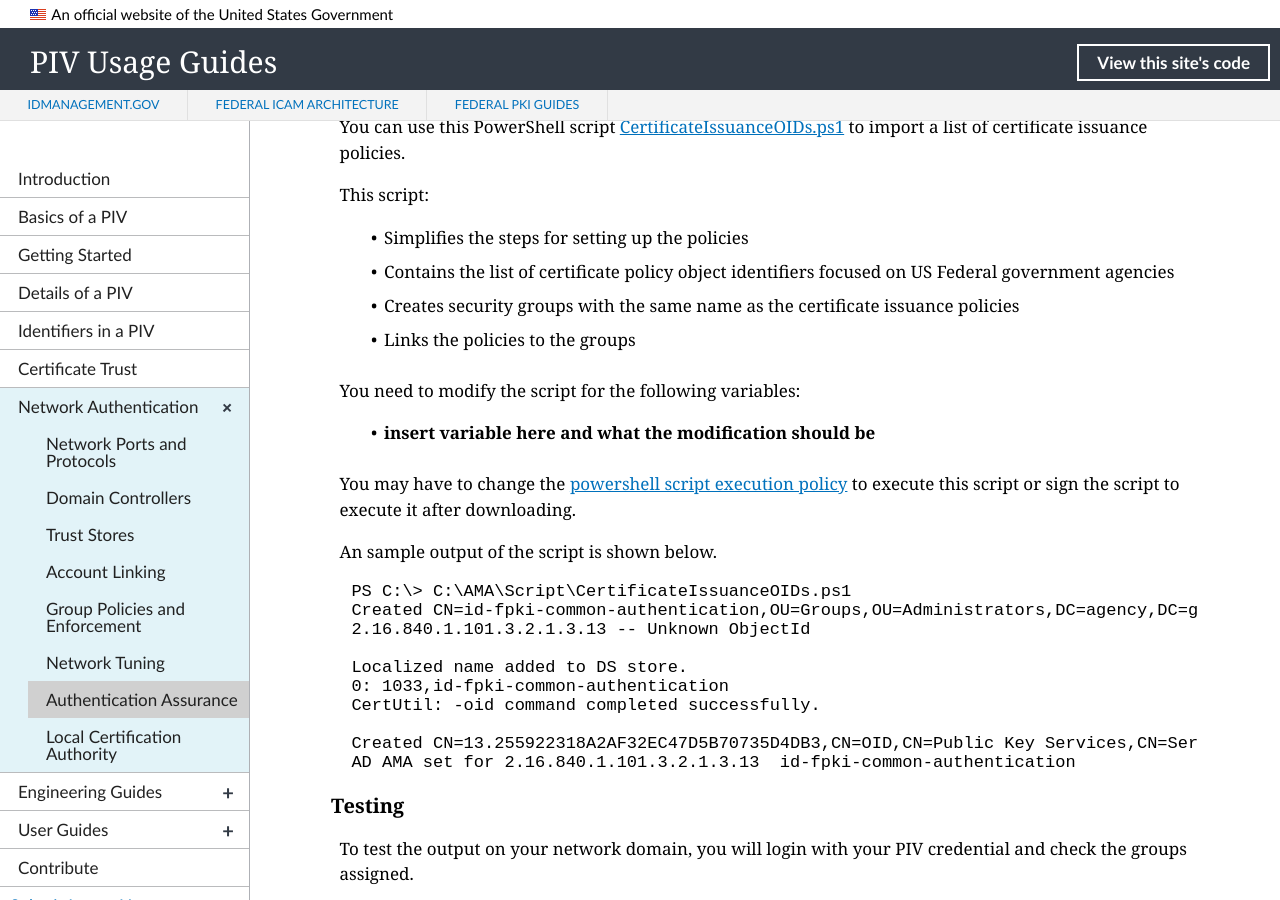
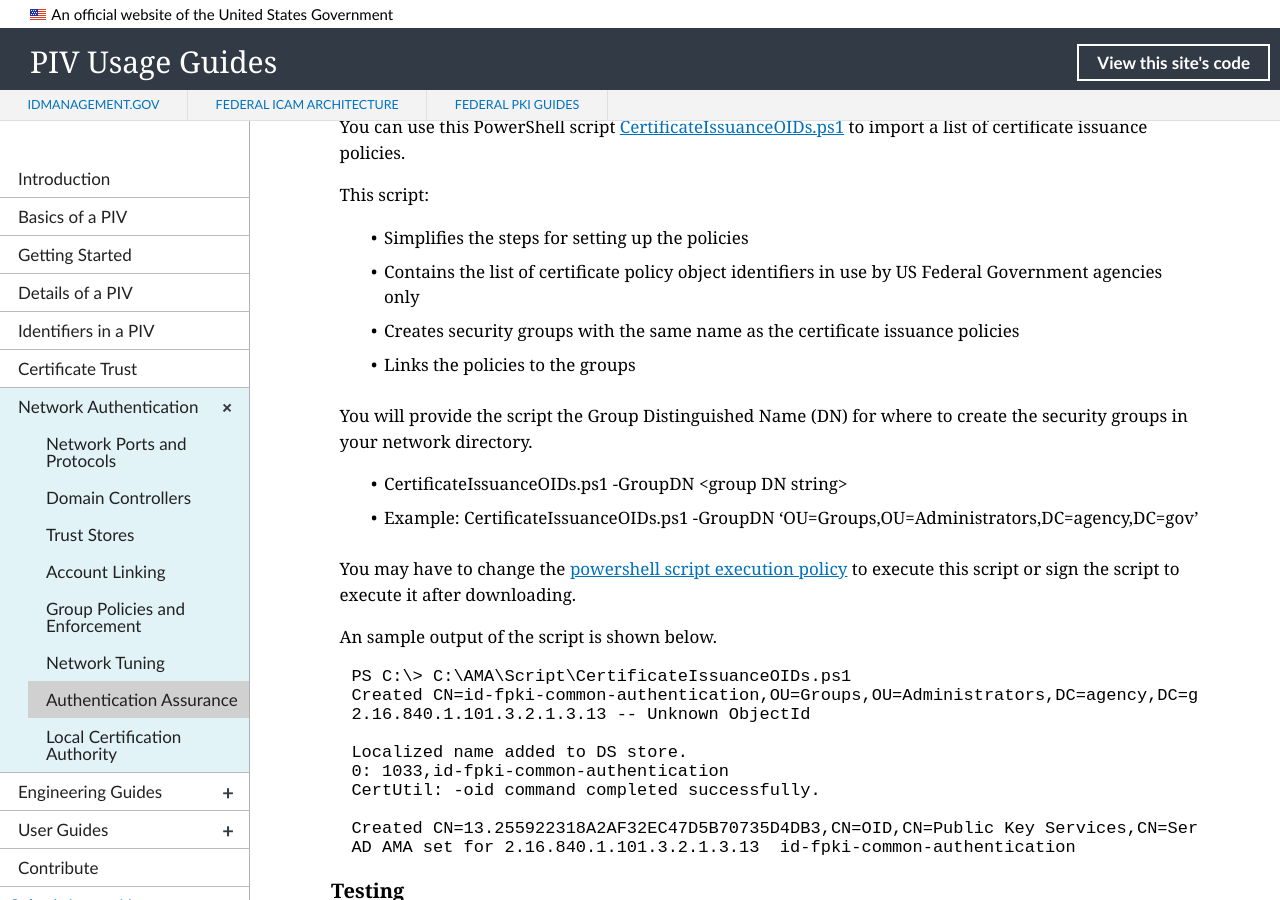
Before and after one commit to GSA/piv-guides, a Jekyll site: the page built from _networkconfig/10_ama.md, in a window 1280 px wide and 900 px high, scrolled down 912 px. Built offline with Jekyll 4.4.1, drawn with Linux system fonts in a browser that asks for light colours; nearby versions of some CDN libraries; library files that are not in the unit come from our copies; some of the changed text lies outside the part shown.

Commit message:
added the parameters from indrajits script

```diff
--- a/_networkconfig/10_ama.md
+++ b/_networkconfig/10_ama.md
@@ -5,7 +5,7 @@ collection: networkconfig
 permalink: networkconfig/ama/
 ---
 
-When a user authenticates and you've enabled single-sign-on to applications inside your network domain, you may need to know what type of authenticator a user used:
+When a user authenticates to the network and you've enabled single-sign-on to applications inside your network domain, you need to know what type of authenticator was used:
 
 - A username and password,
 - A PIV credential, or
@@ -36,13 +36,14 @@ You can use this PowerShell script [CertificateIssuanceOIDs.ps1](https://github.
 This script:
 
 - Simplifies the steps for setting up the policies
-- Contains the list of certificate policy object identifiers focused on US Federal government agencies
+- Contains the list of certificate policy object identifiers in use by US Federal Government agencies only
 - Creates security groups with the same name as the certificate issuance policies
 - Links the policies to the groups
 
-You need to modify the script for the following variables:
+You will provide the script the Group Distinguished Name (DN) for where to create the security groups in your network directory.
 
-- **insert variable here and what the modification should be**
+- CertificateIssuanceOIDs.ps1 -GroupDN \<group DN string>
+- Example:  CertificateIssuanceOIDs.ps1 -GroupDN 'OU=Groups,OU=Administrators,DC=agency,DC=gov'
 
 You may have to change the [powershell script execution policy](https://docs.microsoft.com/en-us/powershell/module/microsoft.powershell.core/about/about_execution_policies?view=powershell-5.1&viewFallbackFrom=powershell-Microsoft.PowerShell.Core){:target="_blank"} to execute this script or sign the script to execute it after downloading.
 
```
